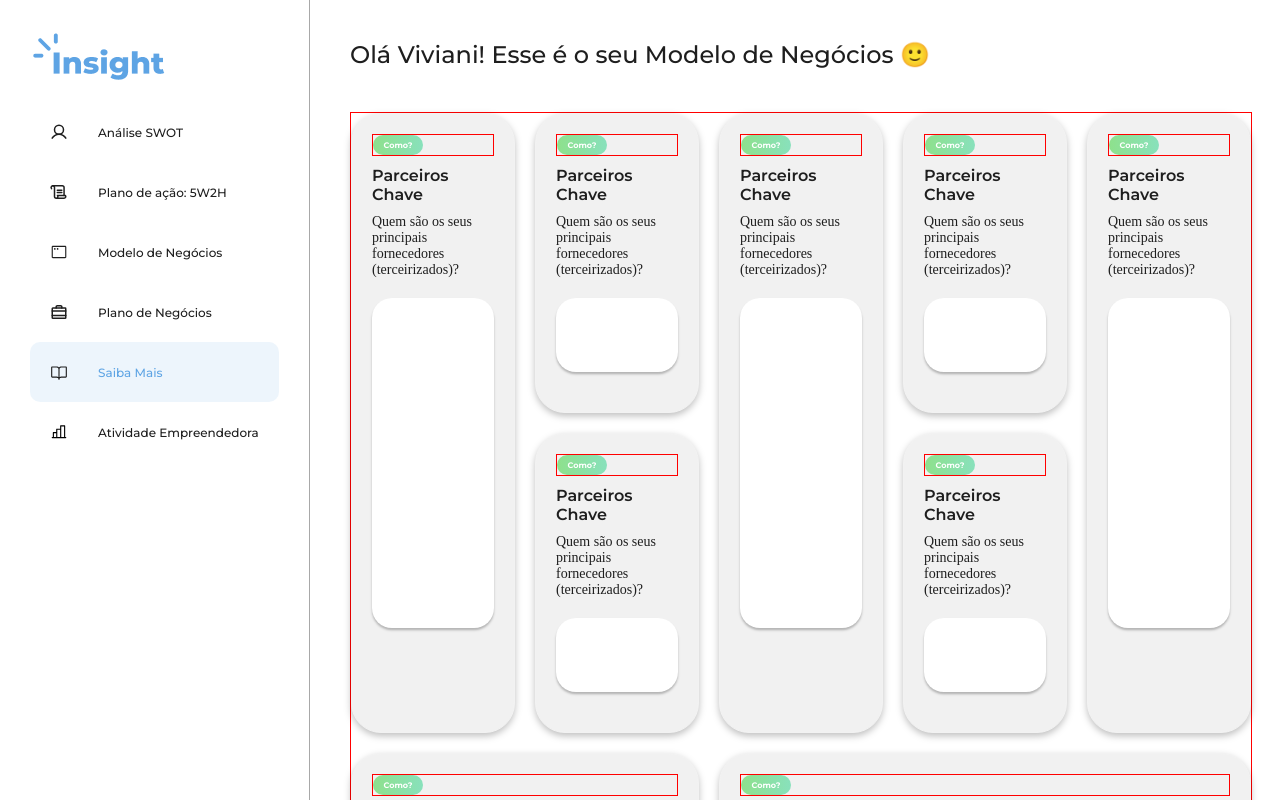
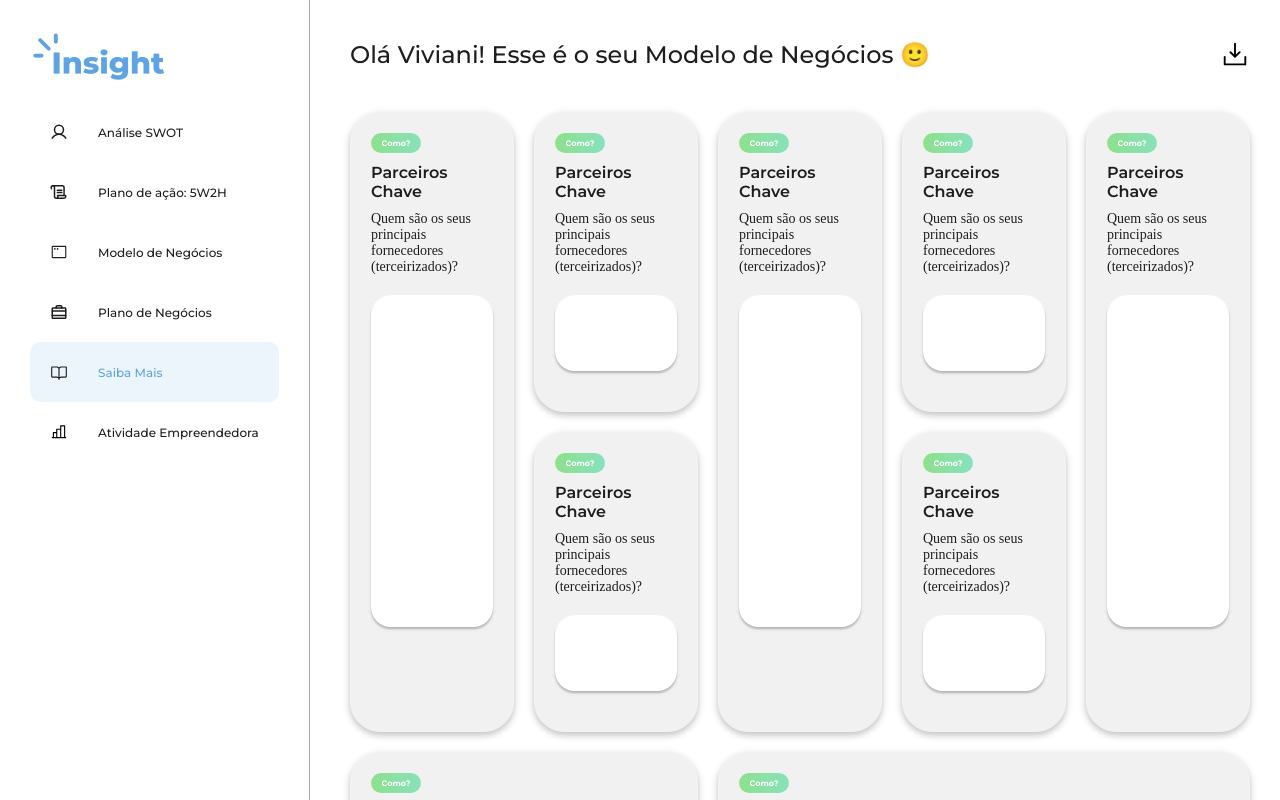
Before and after one commit to limarich/empreendify, a React (Vite) app: page /business-model in a window 1280 px wide. Shown: the top 800 px of the page. Built offline with nearby package versions, Linux system fonts and the light colour scheme.

Commit message:
Posicionamento Grid e Download

```diff
--- a/src/components/CanvaCard/styles.module.css
+++ b/src/components/CanvaCard/styles.module.css
@@ -21,7 +21,7 @@
   align-items: center;
   justify-content: space-between;
 
-  border: 1px solid red;
+  border: 0px solid red;
 
   margin-bottom: 10px;
 }
@@ -75,7 +75,7 @@
   padding: 10px 10px;
   box-shadow: 0px 2.28182px 2.28182px rgba(0, 0, 0, 0.25);
 
-  border: 2px solid red;
+  border: 0px solid red;
   border-radius: 20px;
   border-color: transparent;
 
--- a/src/components/SectionHeader/index.jsx
+++ b/src/components/SectionHeader/index.jsx
@@ -1,8 +1,11 @@
 import "./styles.css";
-export const SectionHeader = ({ title, description }) => {
+export const SectionHeader = ({ title, description, children }) => {
   return (
     <div className="section-header">
-      <h1>{title}</h1>
+      <div className="titleContainer">
+        <h1>{title}</h1>
+        {children}
+      </div>
       <p>{description}</p>
     </div>
   );
--- a/src/components/SectionHeader/styles.css
+++ b/src/components/SectionHeader/styles.css
@@ -3,6 +3,7 @@
   flex-direction: column;
 
   border: 0px solid blue;
+  position: relative;
 }
 .section-header h1 {
   font-size: var(--h1-font-size);
--- a/src/pages/BusinessModel/index.jsx
+++ b/src/pages/BusinessModel/index.jsx
@@ -7,6 +7,8 @@ import { SectionHeader } from "../../components/SectionHeader";
 
 import { useLocation } from 'react-router-dom';
 import { CanvaCard } from "../../components/CanvaCard";
+
+import { DownloadSimple } from "@phosphor-icons/react";
 
 export const BusinessModel = () => {
   const [step, setStep] = useState(0);
@@ -22,7 +24,19 @@ export const BusinessModel = () => {
         <SectionHeader
           title={"Olá Viviani! Esse é o seu Modelo de Negócios 🙂"}
           description={""}
-        />
+        >
+          <div className="downloadContainer">
+            <DownloadSimple
+              size={32}
+              color="#000"
+              style={{
+                cursor: 'pointer'
+              }}
+              onClick={() => {}}
+            />
+          </div>
+
+        </SectionHeader>
         <div className="business-model-container">
           <div className="grid-container">
 
--- a/src/pages/BusinessModel/styles.css
+++ b/src/pages/BusinessModel/styles.css
@@ -9,7 +9,7 @@
   display: flex;
   flex-direction: column;
   align-items: center;
-  border: 1px solid red;
+  border: 0px solid red;
 }
 .business-model-container h1 {
   font-family: 'Montserrat';
@@ -82,3 +82,16 @@
   grid-row: 3 / 4;
   grid-column: 3 / 6;
 }
+
+.downloadContainer {
+  display: flex;
+  justify-content: center;
+  align-items: center;
+
+  width: 30px;
+  height: 30px;
+
+  position: absolute;
+  top: 0;
+  right: 0;
+}
```
